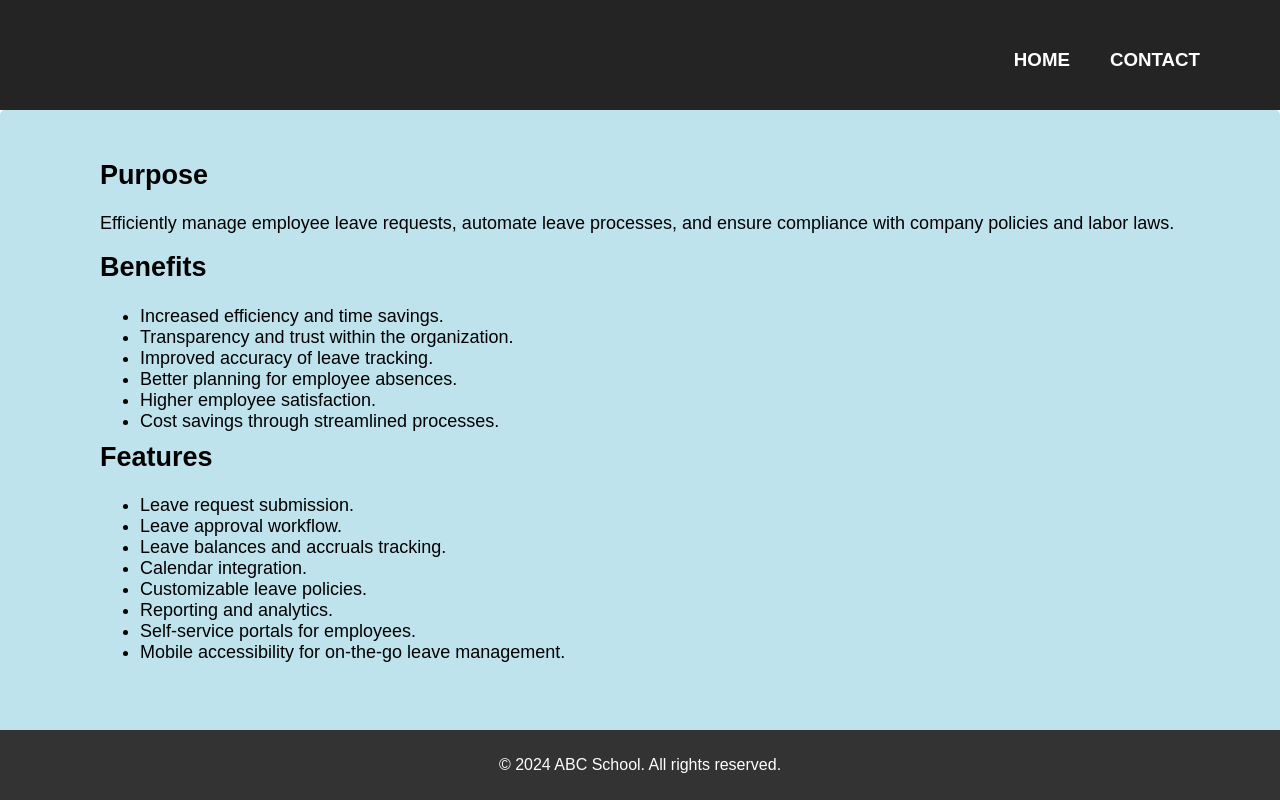
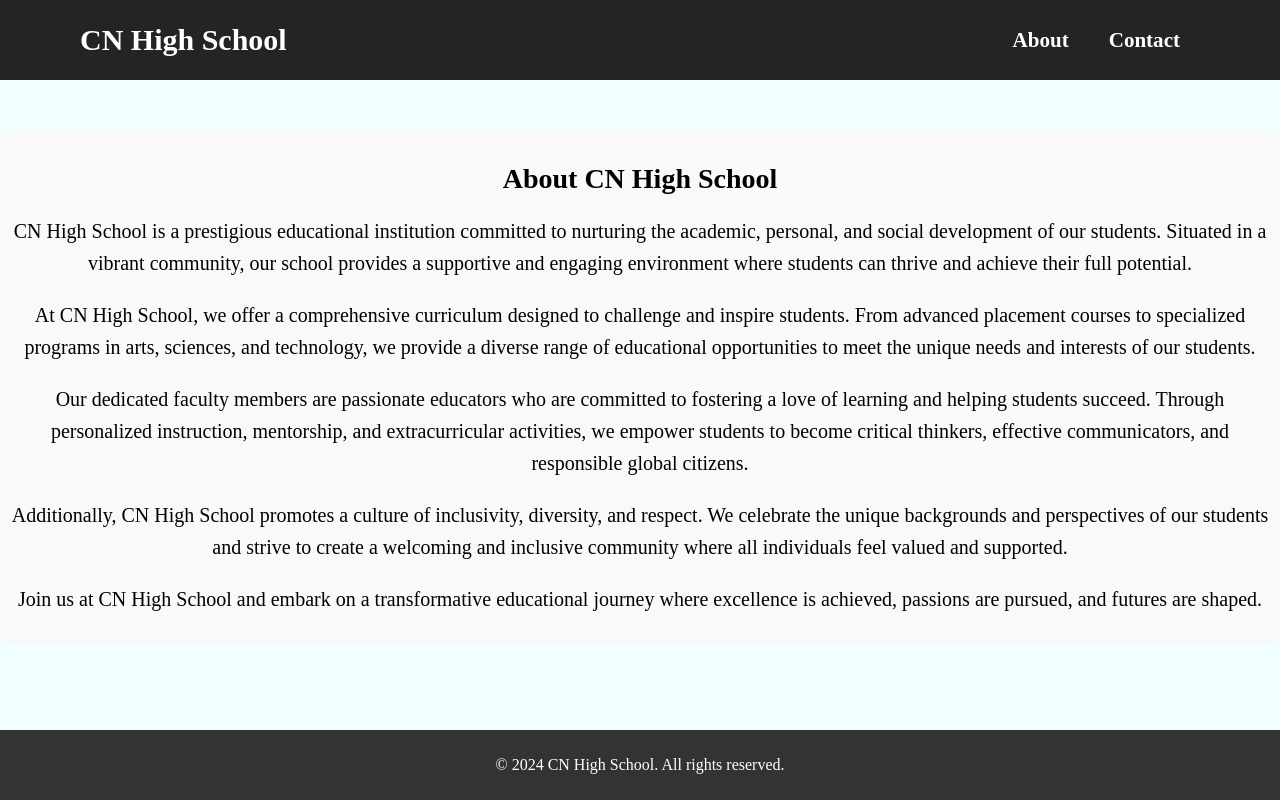
Before and after one commit to PrajulVP/LeaveManagementSystem-Django, a Django app: template templates/about.html in a window 1280 px wide. Run offline with Django 3.2, Linux system fonts and the light colour scheme; the template is opened without the code that fills it, so the values that code supplies are empty.

Commit message:
LeaveManagementSystem

```diff
--- a/templates/about.html
+++ b/templates/about.html
@@ -4,72 +4,64 @@
 <head>
     <meta charset="UTF-8">
     <meta name="viewport" content="width=device-width, initial-scale=1.0">
-    <title>About Leave Management System - ABC School</title>
+    <title>Leave Management- About</title>
     <style>
         body {
-            font-family: Arial, sans-serif;
+            background: azure;
             margin: 0;
             padding: 0;
-        }
-
-        header {
-            background-color: #333;
-            color: #fff;
-            padding: 20px;
-        }
-
-        header h1 {
-            margin: 0;
         }
 
         nav {
             height: 80px;
             padding-left: 80px;
             padding-right: 80px;
-            padding-top: 30px;
             background-color: rgb(36, 36, 36);
             color: white;
             display: flex;
             justify-content: space-between;
+            align-items: center;
+        }
+
+        h1{
+            font-size: 30px;
         }
 
         .links {
             display: flex;
             justify-content: space-between;
-            margin-left: 30px;
-            gap: 40px;
+            align-items: center;
         }
 
         .links a {
             color: white;
             text-decoration: none;
+            font-size: 18px;
+            margin: 0 20px;
         }
 
         .links a:hover {
-            color: blue;
-        }
-
-        h1 {
-            font-size: 32px;
-            margin-top: 5px;
+            color: #ADD8E6;
         }
 
         .about-section {
-            background: url('/static/images/wallpaper.jpg');
-            padding: 20px;
+            padding: 10px;
             background-color: #f9f9f9;
-            border-radius: 5px;
-            padding: 100px;
-            padding-top: 50px;
-            font-size: 18px;
+            border-radius: 10px;
+            margin: 50px auto;
+            max-width: 1300px;
+            text-align: center;
         }
 
         .about-section h2 {
-            margin-top: 0;
+            font-size: 28px;
+            margin-bottom: 20px;
         }
 
-        .about-section ul {
-            margin-bottom: 10px;
+        .about-section p {
+            font-size: 20px;
+            line-height: 1.6;
+            margin-bottom: 20px;
         }
 
         footer {
@@ -87,50 +79,35 @@
 <body>
     <nav>
         <div>
-            <h1></h1>
+            <h1>CN High School</h1>
         </div>
         <div class="links">
-            <div><a href="/">
-                    <h3>HOME</h3>
-                </a></div>
-            <div><a href="/contact">
-                    <h3>CONTACT</h3>
-                </a></div>
+            <a href="/about">
+                <h3>About</h3>
+            </a>
+            <a href="/contact">
+                <h3>Contact</h3>
+            </a>
         </div>
     </nav>
 
     <div class="container">
-        <section class="about-section">
-            <h2>Purpose</h2>
-            <p>Efficiently manage employee leave requests, automate leave processes, and ensure compliance with company
-                policies and labor laws.</p>
+        <div class="about-section">
+            <h2>About CN High School</h2>
+            <p>CN High School is a prestigious educational institution committed to nurturing the academic, personal, and social development of our students. Situated in a vibrant community, our school provides a supportive and engaging environment where students can thrive and achieve their full potential.</p>
 
-            <h2>Benefits</h2>
-            <ul>
-                <li>Increased efficiency and time savings.</li>
-                <li>Transparency and trust within the organization.</li>
-                <li>Improved accuracy of leave tracking.</li>
-                <li>Better planning for employee absences.</li>
-                <li>Higher employee satisfaction.</li>
-                <li>Cost savings through streamlined processes.</li>
-            </ul>
+            <p>At CN High School, we offer a comprehensive curriculum designed to challenge and inspire students. From advanced placement courses to specialized programs in arts, sciences, and technology, we provide a diverse range of educational opportunities to meet the unique needs and interests of our students.</p>
 
-            <h2>Features</h2>
-            <ul>
-                <li>Leave request submission.</li>
-                <li>Leave approval workflow.</li>
-                <li>Leave balances and accruals tracking.</li>
-                <li>Calendar integration.</li>
-                <li>Customizable leave policies.</li>
-                <li>Reporting and analytics.</li>
-                <li>Self-service portals for employees.</li>
-                <li>Mobile accessibility for on-the-go leave management.</li>
-            </ul>
-        </section>
+            <p>Our dedicated faculty members are passionate educators who are committed to fostering a love of learning and helping students succeed. Through personalized instruction, mentorship, and extracurricular activities, we empower students to become critical thinkers, effective communicators, and responsible global citizens.</p>
+
+            <p>Additionally, CN High School promotes a culture of inclusivity, diversity, and respect. We celebrate the unique backgrounds and perspectives of our students and strive to create a welcoming and inclusive community where all individuals feel valued and supported.</p>
+
+            <p>Join us at CN High School and embark on a transformative educational journey where excellence is achieved, passions are pursued, and futures are shaped.</p>
+        </div>
     </div>
 
     <footer>
-        <p>&copy; 2024 ABC School. All rights reserved.</p>
+        <p>&copy; 2024 CN High School. All rights reserved.</p>
     </footer>
 </body>
 
--- a/templates/studentlogin.html
+++ b/templates/studentlogin.html
@@ -19,7 +19,7 @@
         background-color: rgb(162, 186, 196);
         border: 2px solid;
         border-radius: 10px;
-        box-shadow: 6px 4px 7px rgba(172, 172, 182, 0.2);
+        box-shadow: 2px 3px 5px rgba(172, 172, 182, 0.2);
     }
 
     .content {
--- a/templates/teacherlogin.html
+++ b/templates/teacherlogin.html
@@ -19,7 +19,7 @@
         background-color: rgb(162, 186, 196);
         border: 2px solid;
         border-radius: 10px;
-        box-shadow: 6px 4px 7px rgba(172, 172, 182, 0.2);
+        box-shadow: 2px 3px 5px rgba(172, 172, 182, 0.2);
     }
 
     .content {
```
Also changed, not shown: templates/addleavereq.html (+7 -3 lines), templates/contact.html (+8 -8 lines), templates/home.html (+78 -49 lines), templates/leavestatus.html (+7 -7 lines), templates/stddetails.html (+10 -7 lines), templates/studentpage.html (+4 -4 lines), templates/teacherpage.html (+5 -5 lines), templates/update.html (+7 -3 lines), templates/viewleavereq.html (+7 -7 lines), templates/viewstudent.html (+7 -7 lines), db.sqlite3.
